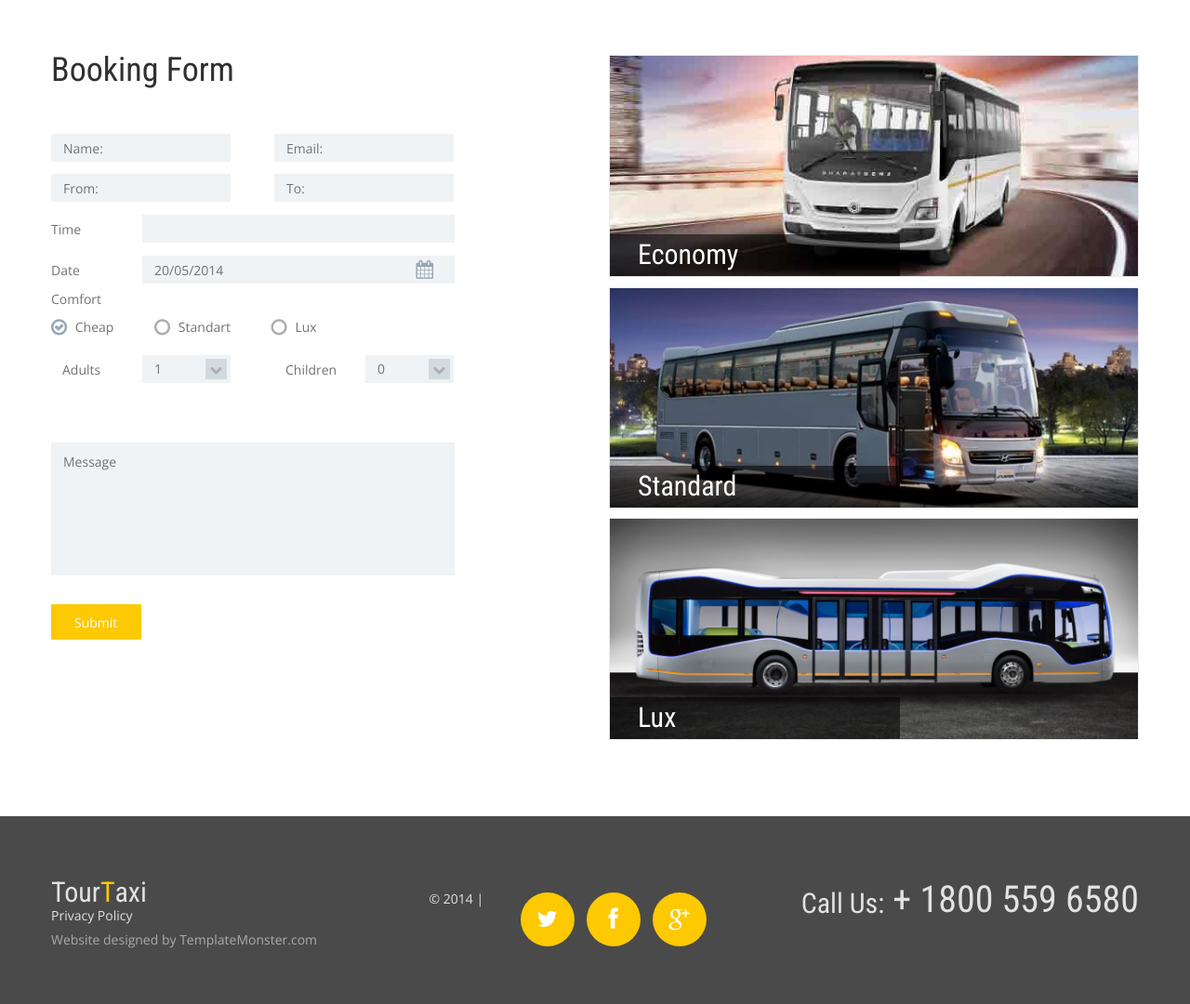
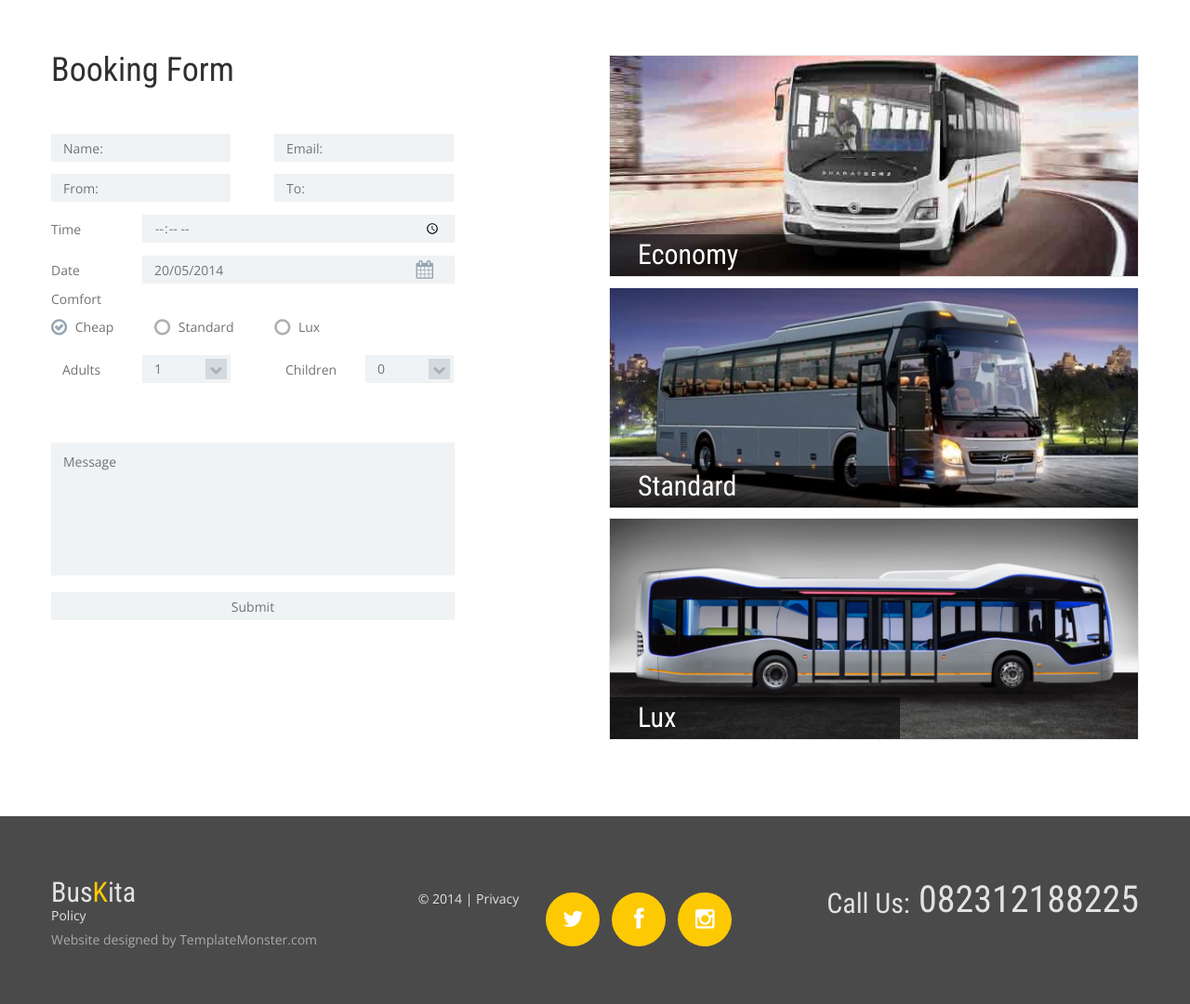
Before and after one commit to Diman12345/BusKita, a PHP site: page / in a window 1280 px wide. Shown: the part 1100-2180 px from the top of the page at 93% size. Run offline with PHP 8.4, Linux system fonts and the light colour scheme; some web fonts are replaced.

Commit message:
Update
Index.php

```diff
--- a/your_taxi/index.php
+++ b/your_taxi/index.php
@@ -66,7 +66,7 @@
 									<li><a href="index_1.html">About</a></li>
 									<li><a href="index_2.html">Bus</a></li>
 									<li><a href="index_3.html">Services</a></li>
-									<li><a href="index_4.html">Contacts</a></li>
+									<li><a href="index_4.php">Contacts</a></li>
 									<li><a href="index6.php">Login</a></li>
 								</ul>
 							</nav>
@@ -135,7 +135,7 @@
 				<div class="container_12">
 					<div class="grid_5">
 						<h3>Booking Form</h3>
-						<form id="bookingForm">
+						<form id="bookingForm" action="index.php" method="post" name="form2">
 							<div class="fl1">
 								<div class="tmInput">
 									<input name="Name" placeHolder="Name:" type="text" data-constraints='@NotEmpty @Required @AlphaSpecial'>
@@ -155,7 +155,7 @@
 							<div class="clear"></div>
 							<strong>Time</strong>
 							<div class="tmInput">
-								<input name="Time" placeHolder="" type="text" data-constraints="@NotEmpty @Required">
+								<input name="Time" placeHolder="" type="time" data-constraints="@NotEmpty @Required">
 							</div>
 							<div class="clear"></div>
 							<strong>Date</strong>
@@ -168,7 +168,7 @@
 								<input name="Comfort" type="radio" id="tmRadio0" data-constraints='@RadioGroupChecked(name="Comfort", groups=[RadioGroup])' checked/>
 								<span>Cheap</span>
 								<input name="Comfort" type="radio" id="tmRadio1" data-constraints='@RadioGroupChecked(name="Comfort", groups=[RadioGroup])' />
-								<span>Standart</span>
+								<span>Standard</span>
 								<input name="Comfort" type="radio" id="tmRadio2" data-constraints='@RadioGroupChecked(name="Comfort", groups=[RadioGroup])' />
 								<span>Lux</span>
 							</div>
@@ -194,10 +194,51 @@
 							</div>
 							<div class="clear"></div>
 							<div class="tmTextarea">
-								<textarea name="Message" placeHolder="Message" data-constraints='@NotEmpty @Required @Length(min=20,max=999999)'></textarea>
+								<textarea name="Message" placeHolder="Message" data-constraints=''></textarea>
 							</div>
-							<a href="#" class="btn" data-type="submit">Submit</a>
+							<input type="submit" name="Submit" value="Submit">
 						</form>
+						<?php
+
+							// Check If form submitted, insert form data into users table.
+							if(isset($_POST['Submit'])) {
+								$name = $_POST['Name'];
+								$email = $_POST['Email'];
+								$from = $_POST['From'];
+								$to = $_POST['To'];
+								$time = $_POST['Time'];
+								$date = $_POST['Date'];
+								$comfort = $_POST['Comfort'];
+								$adults = $_POST['Adults'];
+								$children = $_POST['Children'];
+								$message = $_POST['Message'];
+
+								// include database connection file
+								$databaseHost = 'localhost';
+								$databaseName = 'id6021493_pesanbus';
+								$databaseUsername = 'id6021493_pesanbus';
+								$databasePassword = 'pesanbus';
+
+								$mysqli = mysqli_connect($databaseHost, $databaseUsername, $databasePassword, $databaseName);
+
+								// Insert user data into table
+								$result = mysqli_query($mysqli, "INSERT INTO pesanbus2(id,name,email,loc_from,loc_to,`time`,`date`,comfort,adults,children,message) VALUES(NULL,'$name','$email','$from','$to','$time','$date','$comfort','$adults','$children','$message');");
+
+								// Show message when user added'
+								echo "Terima Kasih";
+
+								// kirim email ke user
+								$to      = $email;
+                                $subject = 'the subject';
+                                $message = 'hello';
+                                $headers = 'From: Buskita1234@gmail.com' . "\r\n" .
+                                    'Reply-To: Buskita1234@gmail.com' . "\r\n" .
+                                    'X-Mailer: PHP/' . phpversion();
+
+                                mail($to, $subject, $message, $headers);
+
+							}
+						?>
 					</div>
 					<div class="grid_6 prefix_1">
 						<a href="index2.html" class="type"><img src="gambar/form1.jpg" alt=""><span class="type_caption">Economy</span></a>
@@ -212,15 +253,15 @@
 		<footer>
 			<div class="container_12">
 				<div class="grid_12">
-					<div class="f_phone"><span>Call Us:</span> + 1800 559 6580</div>
+					<div class="f_phone"><span>Call Us:</span> 082312188225</div>
 					<div class="socials">
-						<a href="#" class="fa fa-twitter"></a>
-						<a href="#" class="fa fa-facebook"></a>
-						<a href="#" class="fa fa-google-plus"></a>
+						<a href="https://twitter.com/BUSTIKET" class="fa fa-twitter"></a>
+						<a href="https://www.facebook.com/BUSTIKET/" class="fa fa-facebook"></a>
+						<a href="https://www.instagram.com/BUSTIKET/" class="fa fa-instagram"></a>
 					</div>
 					<div class="copy">
 						<div class="st1">
-						<div class="brand">Tour<span class="color1">T</span>axi </div>
+						<div class="brand">Bus<span class="color1">K</span>ita </div>
 						&copy; 2014	| <a href="#">Privacy Policy</a> </div> Website designed by <a href="http://www.templatemonster.com/" rel="nofollow">TemplateMonster.com</a>
 					</div>
 				</div>
```
